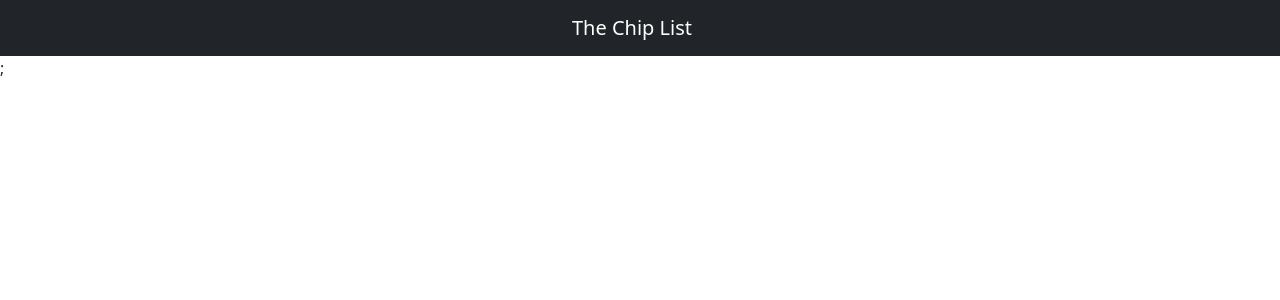
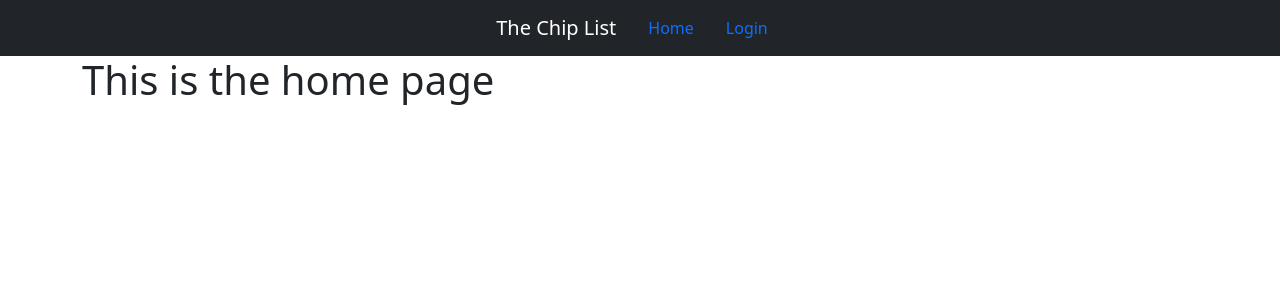
Before and after one commit to nksacayan/cookie-list, a React (Create React App) app in the folder frontend/: page / in a window 1280 px wide. Shown: the top 300 px of the page. Built offline with nearby package versions, Linux system fonts and the light colour scheme.

Commit message:
Adds Home and Login to navbar

```diff
--- a/frontend/src/App.js
+++ b/frontend/src/App.js
@@ -1,9 +1,15 @@
 import Navbar from "./components/Navbar";
+import HomePage from "./views/HomePage";
+
+import Container from "react-bootstrap/Container";
 
 function App() {
   return (
     <>
-      <Navbar />;
+      <Navbar />
+      <Container>
+        <HomePage />
+      </Container>
     </>
   );
 }
--- a/frontend/src/components/Navbar.js
+++ b/frontend/src/components/Navbar.js
@@ -1,4 +1,5 @@
 import Navbar from "react-bootstrap/Navbar";
+import Nav from "react-bootstrap/Nav";
 
 function MyNavbar() {
   return (
@@ -8,8 +9,10 @@ function MyNavbar() {
       expand="lg"
       className="justify-content-center"
     >
-      <Navbar.Brand href="">The Chip List</Navbar.Brand>
+      <Navbar.Brand href="/">The Chip List</Navbar.Brand>
       <Navbar.Toggle aria-controls="basic-navbar-nav" />
+      <Nav.Link href="/home">Home</Nav.Link>
+      <Nav.Link href="/login">Login</Nav.Link>
     </Navbar>
   );
 }
--- a/frontend/src/views/homePage.js
+++ b/frontend/src/views/homePage.js
@@ -1,4 +1,4 @@
-function homePage() {
+function HomePage() {
   return (
     <>
       <h1>This is the home page</h1>
@@ -6,4 +6,4 @@ function homePage() {
   );
 }
 
-export default homePage;
+export default HomePage;
```
